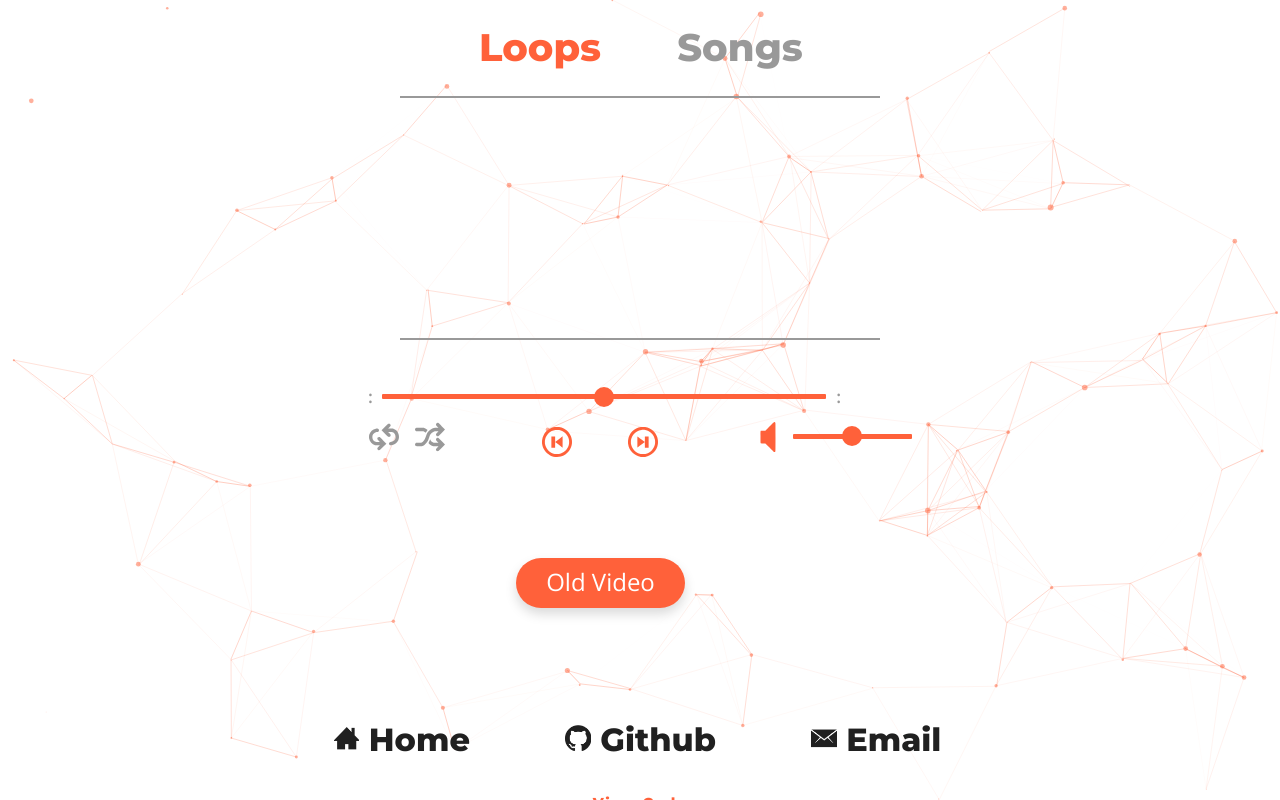
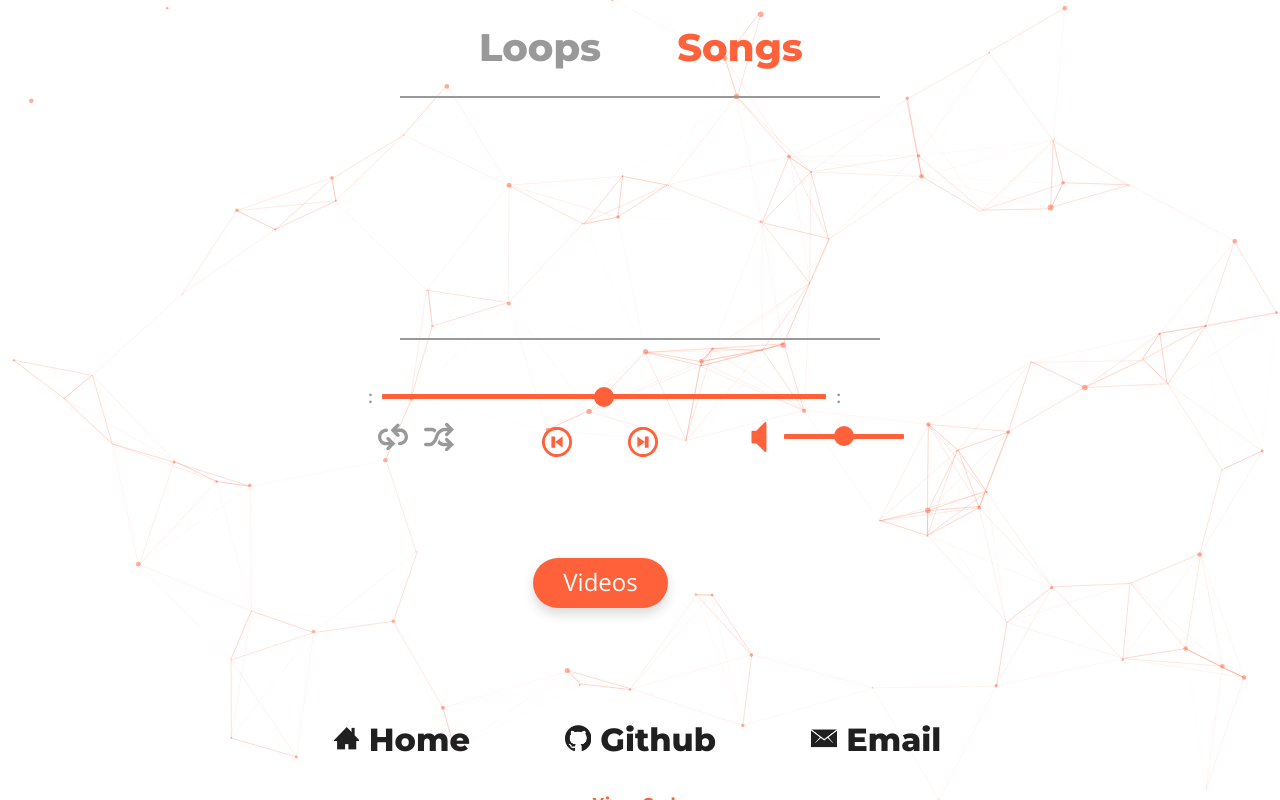
Before and after one commit to kershner/kershner_org, a Django app: page /music/ in a window 1280 px wide. Run offline with Django 3.2, Linux system fonts and the light colour scheme; data that the repository does not hold is empty; parts of the project's set-up code (start-up, migrations or seed data) failed here and were passed over.

Commit message:
Replace old video with Videos playlist, default to songs playlist

```diff
--- a/static/js/music.js
+++ b/static/js/music.js
@@ -1,7 +1,7 @@
 var music = {
     songs           : {},
     songContainer   : 'amplitude-song-container',
-    oldVideoUrl     : 'https://www.youtube.com/embed/w1t-Mevr9YM'
+    oldVideoUrl     : 'https://www.youtube.com/embed/videoseries?list=PLAtCvsbFyJ9bQAqn6DUD8pmGR0FPWKRtJ'
 };
 
 music.init = function() {
@@ -49,7 +49,7 @@ music.init = function() {
                 'loops' : loopsPlaylist,
                 'songs' : songsPlaylist
             },
-            'starting_playlist' : 'loops'
+            'starting_playlist' : 'songs'
         };
         Amplitude.init(amplitudeOptions);
         portfolio.deferImages();
--- a/static/sass/music.sass
+++ b/static/sass/music.sass
@@ -339,9 +339,3 @@ input[type=range]
     width: 100%
     height: 100%
     @extend %box-shadow
-
-.music-video-blurb
-  margin: .5em auto
-  text-align: center
-  font-size: 1.3em
-  color: $grey
--- a/templates/music.html
+++ b/templates/music.html
@@ -7,16 +7,16 @@
         <!-- Playlist -->
         <!-- Playlist Select -->
         <div class="playlist-select">
-            <div class="playlist-option dynamic-color active" data-type="loops">Loops</div>
-            <div class="playlist-option" data-type="songs">Songs</div>
+            <div class="playlist-option" data-type="loops">Loops</div>
+            <div class="playlist-option dynamic-color active" data-type="songs">Songs</div>
         </div>
 
         <div class="playlist">
             <!-- Loops -->
-            <div id="loops"></div>
+            <div id="loops" class="hidden"></div>
 
             <!-- Songs -->
-            <div id="songs" class="hidden"></div>
+            <div id="songs"></div>
         </div>
 
         <div class="player-bottom">
@@ -59,7 +59,7 @@
                         <span amplitude-song-info="artist" amplitude-main-song-info="true" class="now-playing-artist"></span>
                     </div>
 
-                    <div id="old-video-toggle" class="dynamic-color">Old Video</div>
+                    <div id="old-video-toggle" class="dynamic-color">Videos</div>
                 </div>
 
                 <!-- Volume -->
@@ -72,13 +72,11 @@
     </div>
 </div>
 
-<!-- Old vid -->
+<!-- YouTube embed -->
 <div class="outer-music-video-wrapper hidden">
     <div class="music-video-wrapper">
         <iframe id="old-music-video-ifr" frameborder="0" allowfullscreen></iframe>
     </div>
-
-    <div class="music-video-blurb">Bonus jam from 2007</div>
 </div>
 {% endblock %}
 
```
Also changed, not shown: static/css/main.css.
